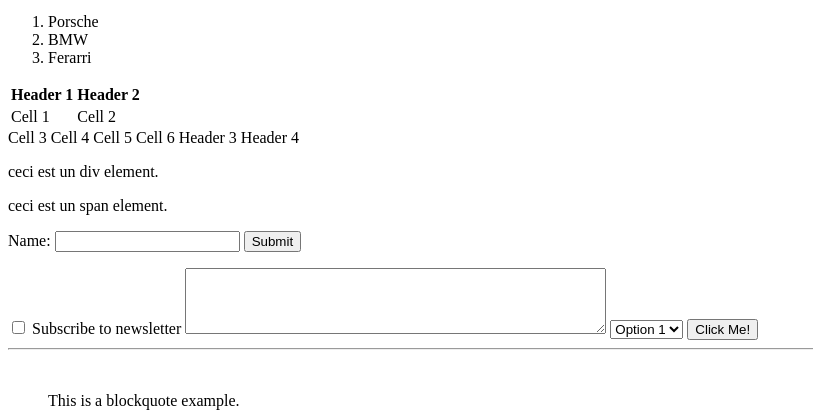
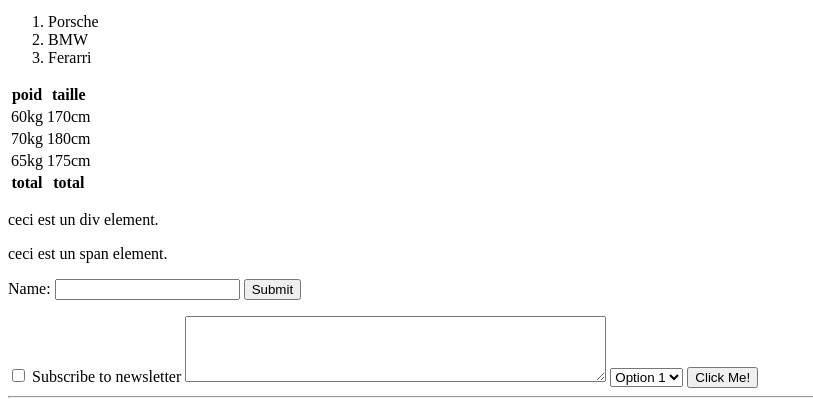
Before and after one commit to Thysmapsb/SN, a plain HTML site: page index.html in a window 1280 px wide. Shown: the part 427-840 px from the top of the page, without its empty margins (0-813 px from the left). Drawn offline with Linux system fonts and the light colour scheme.

Commit message:
changement du tableau

```diff
--- a/index.html
+++ b/index.html
@@ -25,24 +25,24 @@
     </ol>
     <table>
       <tr>
-        <th>Header 1</th>
-        <th>Header 2</th>
+        <th>poid</th>
+        <th>taille</th>
       </tr>
       <tr>
-        <td>Cell 1</td>
-        <td>Cell 2</td>
+        <td>60kg</td>
+        <td>170cm</td>
       </tr>
-    </table>
     <tr>
-      <td>Cell 3</td>
-      <td>Cell 4</td>
+      <td>70kg</td>
+      <td>180cm</td>
     </tr>
     <tr>
-      <td>Cell 5</td>
-      <td>Cell 6</td>
+      <td>65kg</td>
+      <td>175cm</td>
     </tr>
-    <th>Header 3</th>
-    <th>Header 4</th>
+    <th>total</th>
+    <th>total</th>
+    </table>
     <div>
       <p>ceci est un div element.</p>
     </div>
```
